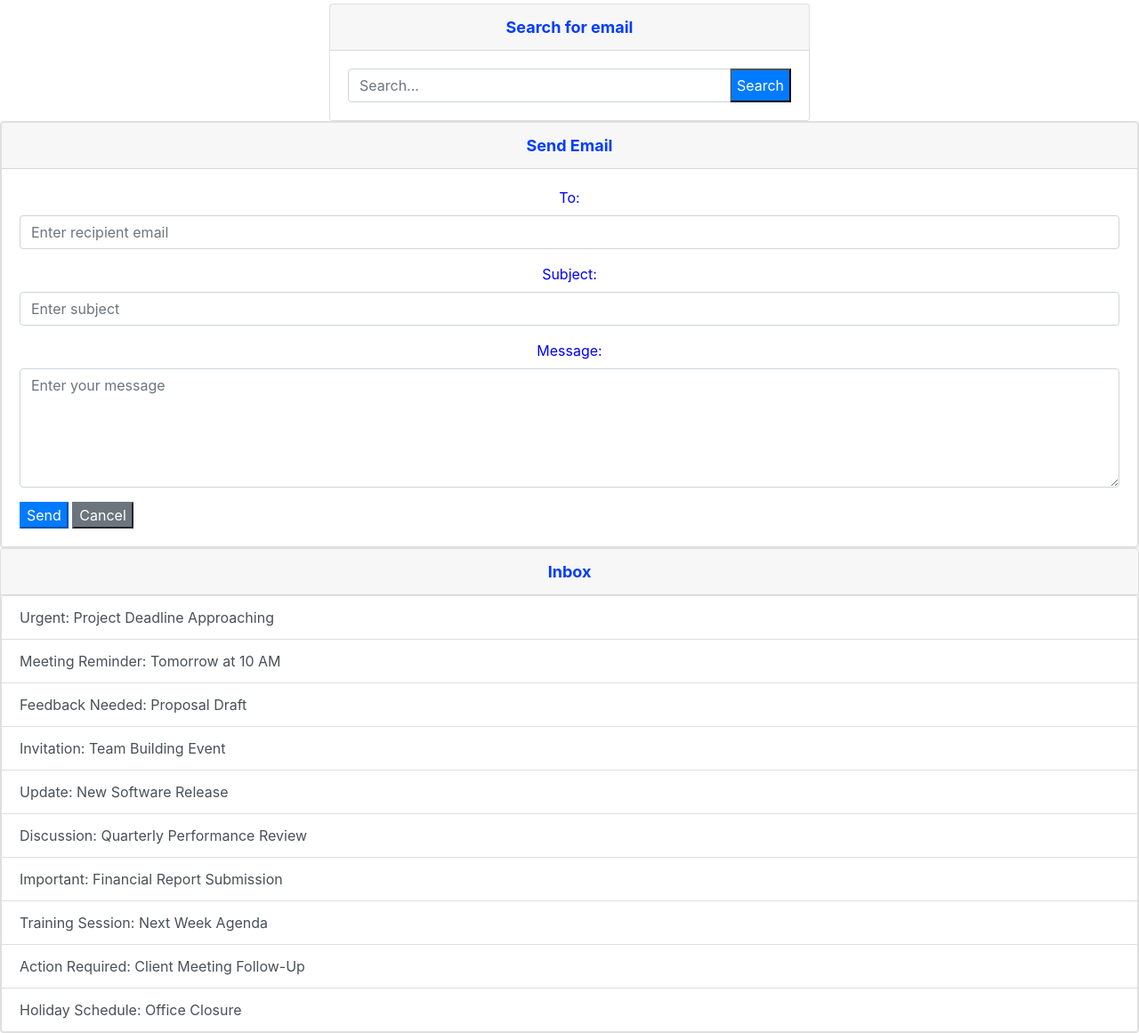
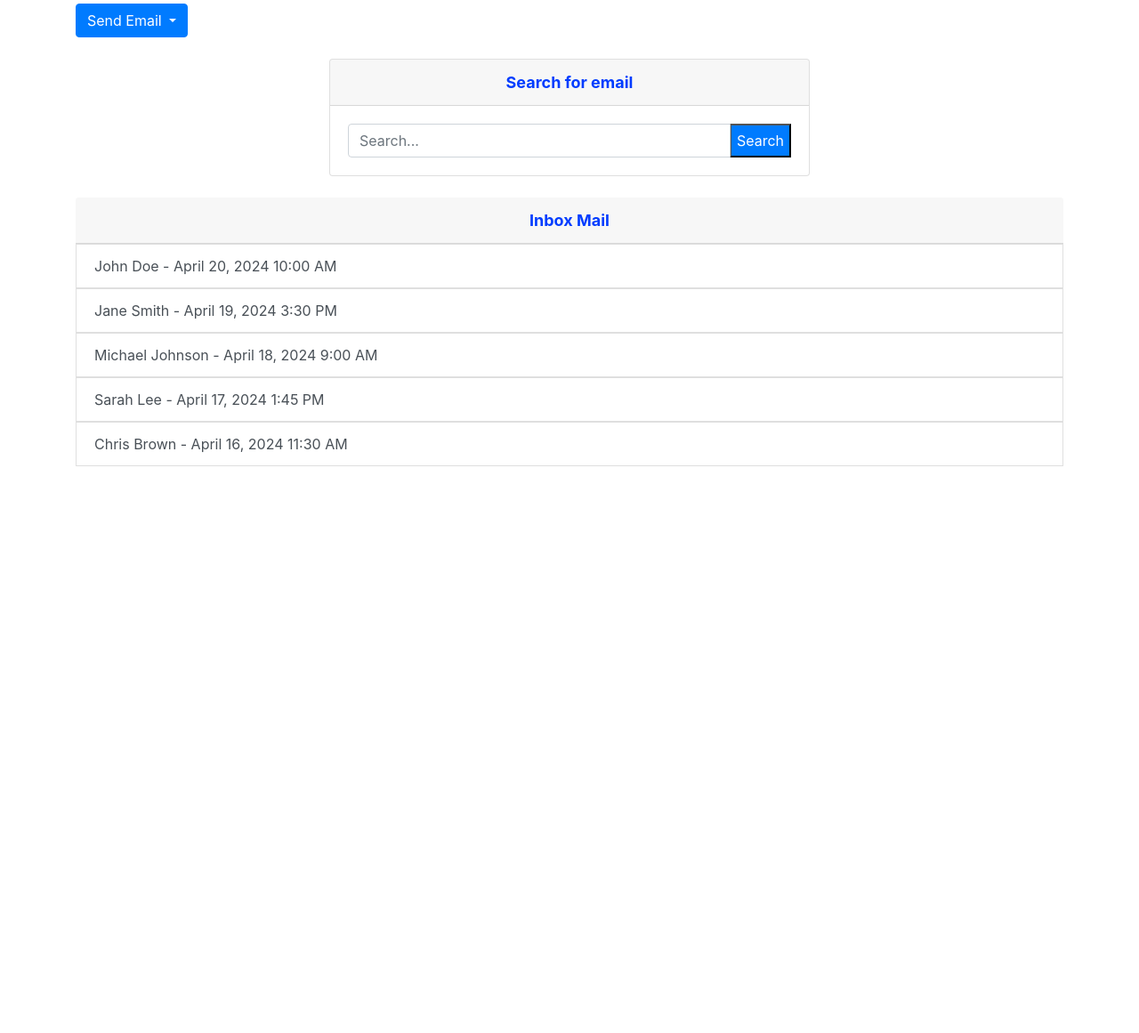
Before and after one commit to Amerb908/Bootstrap-Email-Belal, a plain HTML site: page index.html in a window 1280 px wide. Shown: the part 76-1237 px from the top of the page at 89% size. After the commit the page ends 800 px from the top, so only its background shows below. Drawn offline with nearby package versions, Linux system fonts and the light colour scheme.

Commit message:
Updated the site to make it more user friendly

```diff
--- a/index.html
+++ b/index.html
@@ -23,8 +23,10 @@
                 </li>
                 <li class="nav-item">
                     <a class="nav-link" href="#">Sent</a>
+                </li>
                 <li class="nav-item">
                     <a class="nav-link" href="#">Spam</a>
+                </li>
                 <li class="nav-item">
                     <a class="nav-link" href="#">Trash</a>
                 </li>
@@ -32,6 +34,39 @@
         </div>
     </nav>
 
+    <!-- Dropdown for Sending Email -->
+    <div class="container mt-4">
+        <div class="dropdown">
+            <button class="btn btn-primary dropdown-toggle" type="button" id="dropdownMenuButton" data-toggle="dropdown" aria-haspopup="true" aria-expanded="false">
+                Send Email
+            </button>
+            <div class="dropdown-menu" aria-labelledby="dropdownMenuButton">
+                <div class="card">
+                    <div class="card-header">
+                        Send Email
+                    </div>
+                    <div class="card-body">
+                        <form>
+                            <div class="form-group">
+                                <label for="recipient">To:</label>
+                                <input type="email" class="form-control" id="recipient" placeholder="Enter recipient email">
+                            </div>
+                            <div class="form-group">
+                                <label for="subject">Subject:</label>
+                                <input type="text" class="form-control" id="subject" placeholder="Enter subject">
+                            </div>
+                            <div class="form-group">
+                                <label for="message">Message:</label>
+                                <textarea class="form-control" id="message" rows="5" placeholder="Enter your message"></textarea>
+                            </div>
+                            <button type="submit" class="btn btn-primary">Send</button>
+                            <button type="button" class="btn btn-secondary">Cancel</button>
+                        </form>
+                    </div>
+                </div>
+            </div>
+        </div>
+    </div>
 
     <!-- Search Bar -->
     <div class="container mt-4">
@@ -56,52 +91,69 @@
             </div>
         </div>
     </div>
+
     <!-- Inbox -->
-    <div class="card">
-                <div class="card">
+    <div class="container mt-4">
+        <div class="list-group">
             <div class="card-header">
-                        Send Email
+                Inbox Mail
             </div>
-                    <div class="card-body">
-                        <form>
-                            <div class="form-group">
-                                <label for="recipient">To:</label>
-                                <input type="email" class="form-control" id="recipient" placeholder="Enter recipient email">
+            <a href="#email1" class="list-group-item list-group-item-action" data-toggle="collapse">
+                <span class="sender">John Doe</span> -
+                <span class="date">April 20, 2024</span>
+                <span class="time">10:00 AM</span>
+            </a>
+            <div class="collapse" id="email1">
+                <div class="card card-body">
+                    🎉 Congratulations! You've won a free trip to Hawaii! Click here to claim your prize.
                 </div>
-                            <div class="form-group">
-                                <label for="subject">Subject:</label>
-                                <input type="text" class="form-control" id="subject" placeholder="Enter subject">
             </div>
-                            <div class="form-group">
-                                <label for="message">Message:</label>
-                                <textarea class="form-control" id="message" rows="5" placeholder="Enter your message"></textarea>
+            <a href="#email2" class="list-group-item list-group-item-action" data-toggle="collapse">
+                <span class="sender">Jane Smith</span> -
+                <span class="date">April 19, 2024</span>
+                <span class="time">3:30 PM</span>
+            </a>
+            <div class="collapse" id="email2">
+                <div class="card card-body">
+                    🚀 You're invited to an exclusive seminar on the future of space exploration. Reserve your spot now!
                 </div>
-                            <button type="submit" class="btn-primary">Send</button>
-                            <button type="button" class="btn-secondary">Cancel</button>
-                        </form>
+            </div>
+            <a href="#email3" class="list-group-item list-group-item-action" data-toggle="collapse">
+                <span class="sender">Michael Johnson</span> -
+                <span class="date">April 18, 2024</span>
+                <span class="time">9:00 AM</span>
+            </a>
+            <div class="collapse" id="email3">
+                <div class="card card-body">
+                    🎨 Join us for the grand unveiling of breathtaking new artworks at our upcoming art exhibition.
+                </div>
+            </div>
+            <a href="#email4" class="list-group-item list-group-item-action" data-toggle="collapse">
+                <span class="sender">Sarah Lee</span> -
+                <span class="date">April 17, 2024</span>
+                <span class="time">1:45 PM</span>
+            </a>
+            <div class="collapse" id="email4">
+                <div class="card card-body">
+                    📈 Learn the secrets to mastering investments and building wealth at our upcoming financial workshop.
+                </div>
+            </div>
+            <a href="#email5" class="list-group-item list-group-item-action" data-toggle="collapse">
+                <span class="sender">Chris Brown</span> -
+                <span class="date">April 16, 2024</span>
+                <span class="time">11:30 AM</span>
+            </a>
+            <div class="collapse" id="email5">
+                <div class="card card-body">
+                    🍝 Experience the flavors of Italy firsthand in our hands-on cooking class. Limited seats available!
                 </div>
             </div>
         </div>
     </div>
-    </div>
-    <!-- Inbox -->
-    <div class="card">
-        <div class="card-header">
-            Inbox
-        </div>
-            <div class="list-group">
-                <a href="#" class="list-group-item list-group-item-action">Urgent: Project Deadline Approaching</a>
-                <a href="#" class="list-group-item list-group-item-action">Meeting Reminder: Tomorrow at 10 AM</a>
-                <a href="#" class="list-group-item list-group-item-action">Feedback Needed: Proposal Draft</a>
-                <a href="#" class="list-group-item list-group-item-action">Invitation: Team Building Event</a>
-                <a href="#" class="list-group-item list-group-item-action">Update: New Software Release</a>
-                <a href="#" class="list-group-item list-group-item-action">Discussion: Quarterly Performance Review</a>
-                <a href="#" class="list-group-item list-group-item-action">Important: Financial Report Submission</a>
-                <a href="#" class="list-group-item list-group-item-action">Training Session: Next Week Agenda</a>
-                <a href="#" class="list-group-item list-group-item-action">Action Required: Client Meeting Follow-Up</a>
-                <a href="#" class="list-group-item list-group-item-action">Holiday Schedule: Office Closure</a>
-            </div>
-        </div>
-    </div>
+
+    <!-- Bootstrap JS and jQuery -->
+    <script src="https://code.jquery.com/jquery-3.5.1.slim.min.js"></script>
+    <script src="https://cdn.jsdelivr.net/npm/popper.js@1.16.0/dist/umd/popper.min.js"></script>
+    <script src="https://stackpath.bootstrapcdn.com/bootstrap/4.5.2/js/bootstrap.min.js"></script>
 </body>
 </html>
```
Lines whose indentation alone changed are shown as unchanged.
